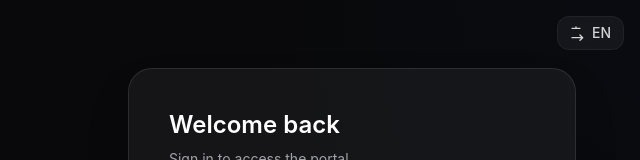
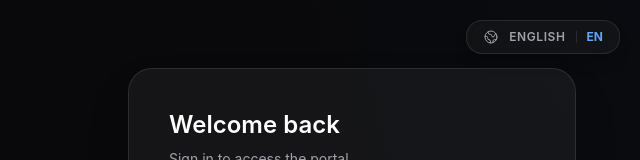
Before and after one commit to mikejason094-alt/sabratha-portal, a React (Vite) app: page /login in a window 1280 px wide. Shown: the top 160 px of the page, without its empty margins (640-1280 px from the left). Built offline with nearby package versions, Linux system fonts and the light colour scheme; no server answers.

Commit message:
Improved language toggle styling on login and dashboard

```diff
--- a/src/components/Layout.jsx
+++ b/src/components/Layout.jsx
@@ -62,11 +62,11 @@ export default function Layout({ children }) {
             </div>
 
             <div className="flex items-center gap-3">
-              <button onClick={toggleLanguage} className="flex items-center gap-1.5 px-3 py-1.5 rounded-xl bg-white/5 hover:bg-white/10 text-zinc-300 text-sm font-medium transition-all duration-200 border border-white/5">
-                <svg className="w-3.5 h-3.5" fill="none" stroke="currentColor" viewBox="0 0 24 24">
-                  <path strokeLinecap="round" strokeLinejoin="round" strokeWidth={2} d="M3.055 11H5a2 2 0 012 2v1a2 2 0 002 2 2 2 0 012 2v2.945M8 3.935V5.5A2.5 2.5 0 0010.5 8h.5a2 2 0 012 2 2 2 0 104 0 2 2 0 012-2h1.064M15 20.488V18a2 2 0 012-2h3.064M21 12a9 9 0 11-18 0 9 9 0 0118 0z" />
+              <button onClick={toggleLanguage} className="group flex items-center gap-2 px-3 py-1.5 rounded-xl bg-zinc-900/70 border border-white/10 hover:border-primary-500/40 text-zinc-400 hover:text-primary-300 text-sm font-medium transition-all duration-300 hover:shadow-primary-500/10">
+                <svg className="w-3.5 h-3.5 transition-transform duration-300 group-hover:scale-110" fill="none" stroke="currentColor" viewBox="0 0 24 24">
+                  <path strokeLinecap="round" strokeLinejoin="round" strokeWidth={1.5} d="M3.055 11H5a2 2 0 012 2v1a2 2 0 002 2 2 2 0 012 2v2.945M8 3.935V5.5A2.5 2.5 0 0010.5 8h.5a2 2 0 012 2 2 2 0 104 0 2 2 0 012-2h1.064M15 20.488V18a2 2 0 012-2h3.064M21 12a9 9 0 11-18 0 9 9 0 0118 0z" />
                 </svg>
-                {lang === 'en' ? 'AR' : 'EN'}
+                <span className="text-xs font-bold tracking-wider uppercase">{lang === 'en' ? 'AR' : 'EN'}</span>
               </button>
               <button onClick={() => { logout(); navigate('/login') }} className="p-2 rounded-xl hover:bg-white/5 transition-colors text-zinc-500 hover:text-zinc-300" title="Logout">
                 <svg className="w-4.5 h-4.5" fill="none" stroke="currentColor" viewBox="0 0 24 24" style={{width:18,height:18}}>
--- a/src/pages/Login.jsx
+++ b/src/pages/Login.jsx
@@ -36,13 +36,17 @@ export default function Login() {
   return (
     <div className="min-h-screen flex relative overflow-hidden bg-zinc-950" dir={isAr ? 'rtl' : 'ltr'}>
       {/* Language Toggle */}
-      <button onClick={toggleLanguage}
-        className="fixed top-4 right-4 z-50 flex items-center gap-1.5 px-3 py-1.5 rounded-xl bg-white/5 hover:bg-white/10 text-zinc-300 text-sm font-medium transition-all duration-200 border border-white/5 backdrop-blur-xl">
-        <svg className="w-4 h-4" fill="none" stroke="currentColor" viewBox="0 0 24 24">
-          <path strokeLinecap="round" strokeLinejoin="round" strokeWidth={2} d="M3 5h12M9 3v2m6 10l4 4m0 0l-4 4m4-4H3" />
-        </svg>
-        {lang === 'en' ? 'AR' : 'EN'}
-      </button>
+      <div className="fixed top-5 right-5 z-50">
+        <button onClick={toggleLanguage}
+          className="group flex items-center gap-2.5 px-4 py-2 rounded-2xl bg-zinc-900/70 backdrop-blur-xl border border-white/10 hover:border-primary-500/40 text-zinc-400 hover:text-primary-300 text-sm font-medium transition-all duration-300 shadow-lg shadow-black/20 hover:shadow-primary-500/10 hover:bg-zinc-900/90">
+          <svg className="w-4 h-4 transition-transform duration-300 group-hover:scale-110" fill="none" stroke="currentColor" viewBox="0 0 24 24">
+            <path strokeLinecap="round" strokeLinejoin="round" strokeWidth={1.5} d="M3.055 11H5a2 2 0 012 2v1a2 2 0 002 2 2 2 0 012 2v2.945M8 3.935V5.5A2.5 2.5 0 0010.5 8h.5a2 2 0 012 2 2 2 0 104 0 2 2 0 012-2h1.064M15 20.488V18a2 2 0 012-2h3.064M21 12a9 9 0 11-18 0 9 9 0 0118 0z" />
+          </svg>
+          <span className="tracking-wider text-xs font-semibold uppercase">{lang === 'en' ? 'العربية' : 'English'}</span>
+          <span className="h-3 w-px bg-white/10" />
+          <span className="text-xs font-bold text-primary-400 group-hover:text-primary-300 transition-colors">{lang === 'en' ? 'AR' : 'EN'}</span>
+        </button>
+      </div>
       {/* Left: Background Image Panel */}
       <div className={`hidden lg:flex lg:w-[55%] relative items-center justify-center ${loaded ? 'animate-fade-in' : 'opacity-0'}`}>
         <div className="absolute inset-0">
```
